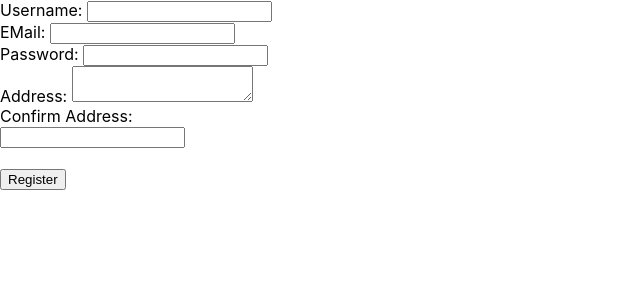
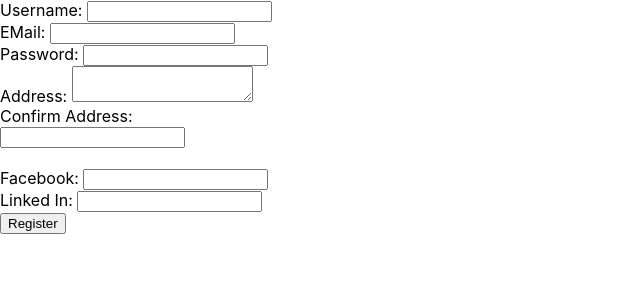
Before and after one commit to GeetikaSharma-TCH/formik-form, a React (Create React App) app: page / in a window 1280 px wide. Shown: the top 300 px of the page, without its empty margins (0-640 px from the left). Built offline with nearby package versions, Linux system fonts and the light colour scheme.

Commit message:
Nested Objects

```diff
--- a/src/Components/UserForm.jsx
+++ b/src/Components/UserForm.jsx
@@ -8,7 +8,12 @@ const initialValues = {
     password: "",
     confirmPassword: "",
     address: "",
-    confirm_address: ""
+    confirm_address: "",
+    social: {
+        facebook: "",
+        linkedIn: "",
+    }
+
 }
 
 const onSubmit = values => {
@@ -57,6 +62,8 @@ const UserForm = () => {
             validationSchema={validationSchema}
             >
                 <Form>
+
+                    {/* username */}
                     <label>Username: </label>
                     <Field
                         id="username"
@@ -64,6 +71,8 @@ const UserForm = () => {
                         name="username"
                     />
                     <ErrorMessage name="username" component={TextError}/><br/>
+
+                    {/* EMail */}
                     <label>EMail: </label>
                     <Field
                         id="email"
@@ -71,13 +80,17 @@ const UserForm = () => {
                         name="email"
                     />
                     <ErrorMessage name="email" component={TextError}/><br/>
+
+                    {/* {Password} */}
                     <label>Password: </label>
                     <Field
-                        id="password"
+                        id="password"  Facebook
                         type="password"
                         name="password"
                     />
                     <ErrorMessage name="password" component={TextError}/><br/>
+
+                    {/*Address */}
                     <label>Address: </label>
                     <Field
                         id="address"
@@ -86,6 +99,7 @@ const UserForm = () => {
                     ></Field>
                     <ErrorMessage name="address" component={TextError}></ErrorMessage><br/>
 
+                    {/*Confirm Address */}
                     {/* use as attribute and componenet */}
                     {/* <label>ConfirmPassword: </label>
                     <Field
@@ -110,6 +124,24 @@ const UserForm = () => {
                         )
                     }}</Field>
                     <ErrorMessage name="confirm_address" component={TextError}></ErrorMessage><br/>
+
+                    {/* Facebook Social*/}
+                    <label>Facebook: </label>
+                    <Field
+                        id="social.facebook"
+                        type="text"
+                        name="social.facebook"
+                    />
+                    <ErrorMessage name="social.facebook" component={TextError}/><br/>
+
+                    {/* Linkedin Social*/}
+                    <label>Linked In: </label>
+                    <Field
+                        id="social.linkedIn"
+                        type="text"
+                        name="social.linkedIn"
+                    />
+                    <ErrorMessage name="social.linkedIn" component={TextError}/><br/>
                     <button type="submit">Register</button>
                 </Form>
         </Formik>
```
